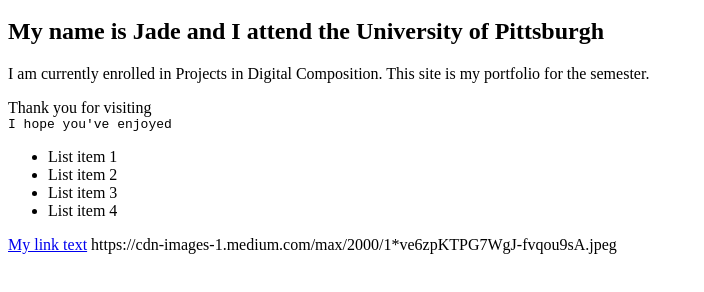
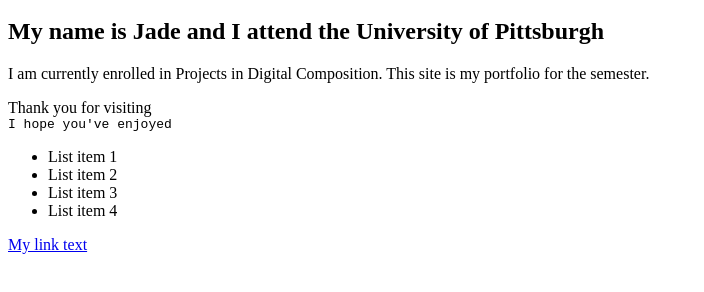
Before and after one commit to jmr217/jmr217.github.io, a plain HTML site: page index.html in a window 1280 px wide. Shown: the part 48-340 px from the top of the page, without its empty margins (0-704 px from the left). Drawn offline with Linux system fonts and the light colour scheme.

Commit message:
Update index.html

```diff
--- a/index.html
+++ b/index.html
@@ -15,6 +15,6 @@
 <li>List item 4</li>
 </ul>
   <a href="https://cdn-images-1.medium.com/max/2000/1*ve6zpKTPG7WgJ-fvqou9sA.jpeg">My link text</a>
-  <img>https://cdn-images-1.medium.com/max/2000/1*ve6zpKTPG7WgJ-fvqou9sA.jpeg</img>
+
 </body>
 </html>
```
